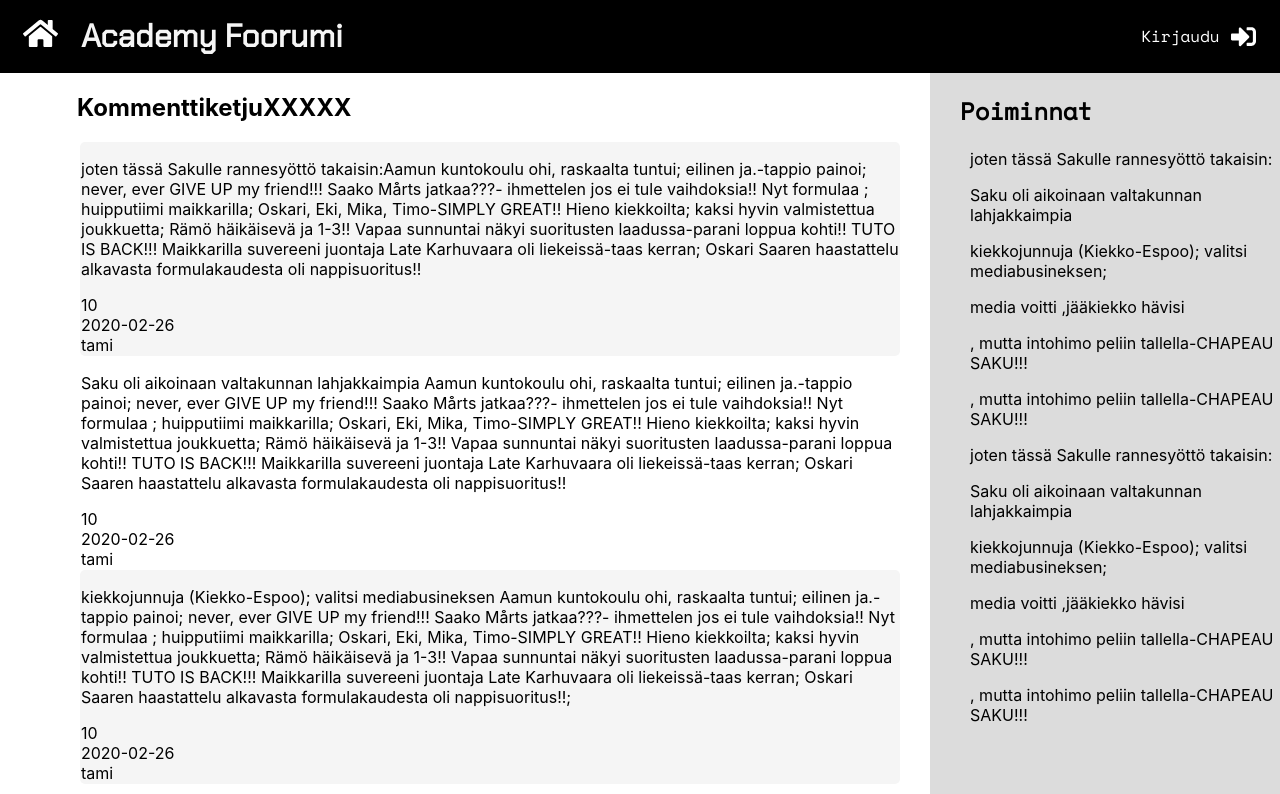
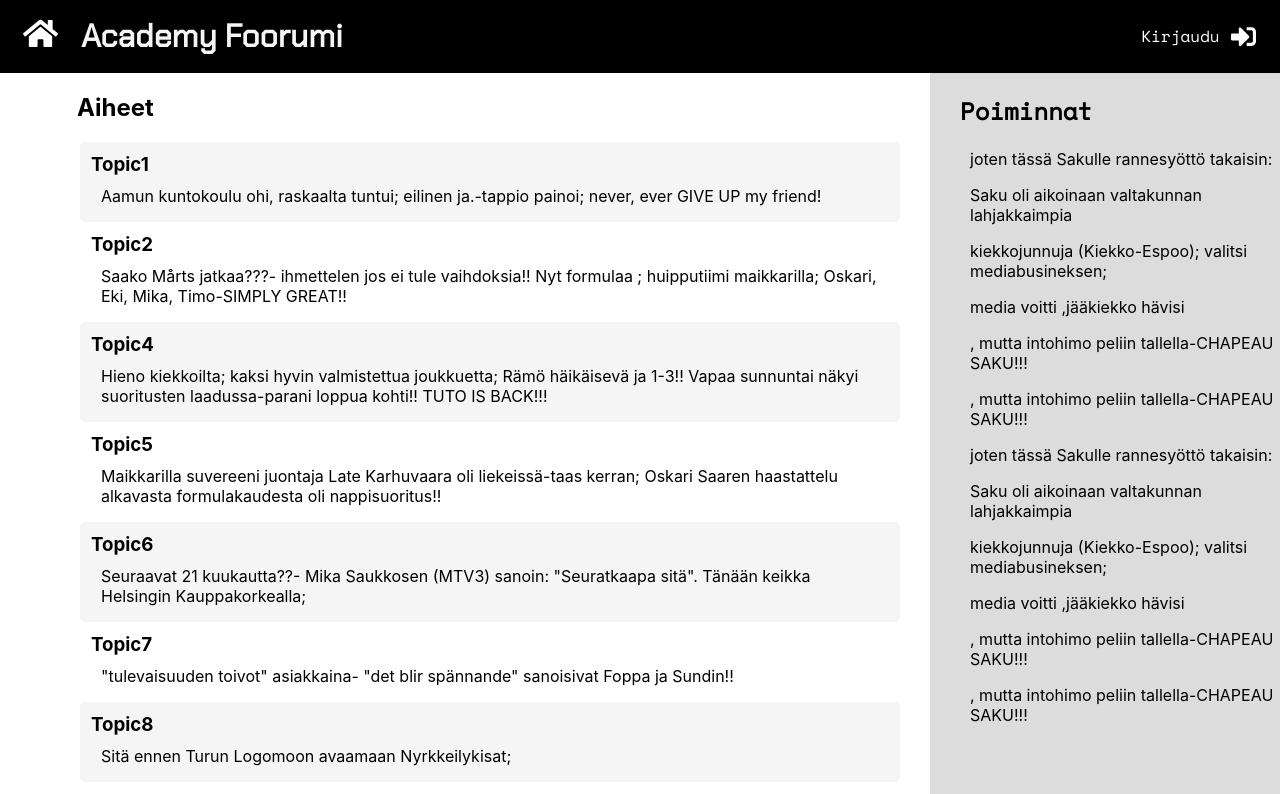
Before and after one commit to PekkaN/ForumFront, a React (Create React App) app: page / in a window 1280 px wide. Shown: the top 794 px of the page. Built offline with nearby package versions, Linux system fonts and the light colour scheme.

Commit message:
refucktoring

```diff
--- a/package.json
+++ b/package.json
@@ -30,5 +30,8 @@
       "last 1 firefox version",
       "last 1 safari version"
     ]
+  },
+  "devDependencies": {
+    "react-router-dom": "^5.1.2"
   }
 }
--- a/src/AllThreadsPage.js
+++ b/src/AllThreadsPage.js
@@ -1,4 +1,3 @@
-import ReactDOM from 'react-dom';
 import React, {Component} from 'react';
 import './Apps.css';
 import signInLogo from './sign-in-alt-solid.svg';
@@ -86,25 +85,7 @@ const threads = [
 const Header = (props) => <h2 className={props.className}>{props.text}</h2>
 const Button = (props)=><button className = {props.className}>{props.name}<img src={props.src} className= {props.imageClass}/></button>
 
-const NavBar = ()=> {
-    return (
-        <div className='Nav'>
-            <Button className = 'HomeButton' src={homePageLogo} imageClass='HomeLogo'/>
-            <MainHeader className='MainHeader' text = 'Academy Foorumi'/>
-            <Button  className = 'LoginButton' name = 'Kirjaudu' src={signInLogo} imageClass='signInLogo'/>
-        </div>
-    )
-}
 const MainHeader = (props)=> <h1 className={props.className}>{props.text}</h1>
-
-/*const Topic = ({name,description}) => {
-    return (
-        <div className='Topic'>
-            <h3 className='TopicName'>{name}</h3>
-            <p className='TopicDescription'>{description}</p>
-        </div>)
-}
-const TopicRows = () => topics.map(topic => <li><Topic name = {topic.name} description={topic.description}/></li>)*/
 
 const Thread = ({name,user,timestamp,replies})=> {
     return (
@@ -121,9 +102,8 @@ const ThreadRows = () => {
             <Thread name = {thread.name} user= {thread.user} timestamp = {thread.timestamp} replies = {thread.replies}/>
         </li>))
 }
-const ThreadRowsWithNameOnly = () =>  threads.map(thread => <li><Thread name = {thread.name}/></li>)
 
-const MainContent = () => {
+const AllThreadsPage = () => {
     return (
         <div className='Main'>
             <Header className='MainThreadsListHeader' text={ 'AiheXXXXX'}/>
@@ -134,26 +114,5 @@ const MainContent = () => {
     )
 }
 
-const SideBar = () => {
-    return (
-        <div className='SideBar'>
-            <Header className='SelectedThreadsHeader'text = 'Poiminnat'/>
-            <ul className='SelectedThreadsList'>
-                {ThreadRowsWithNameOnly()}
-            </ul>
-        </div>
-    )
-}
-
-
-const AllThreadsPage = ()=>{
-    return (
-        <div className='FrontPage'>
-            <NavBar/>
-            <MainContent/>
-            <SideBar/>
-        </div>
-    )
-}
 
 export default AllThreadsPage;
--- a/src/App.js
+++ b/src/App.js
@@ -1,12 +1,20 @@
 import React from 'react';
 import './App.css';
 import FrontPage from "./FrontPage";
-import AllThreadsPage from "./AllThreadsPage"
-import SingleThreadPage from "./SingleThreadPage";
+import Sidebar from "./Sidebar";
+import Navbar from "./Navbar";
+import AllThreadsPage from "./AllThreadsPage";
 
 
 const App = () => {
-  return <SingleThreadPage/>
+
+  return (
+      <div className="FrontPage">
+          <Navbar/>
+          <FrontPage/>
+          <Sidebar/>
+      </div>
+  )
 }
 
 export default App;
--- a/src/FrontPage.js
+++ b/src/FrontPage.js
@@ -1,10 +1,7 @@
-
-import ReactDOM from 'react-dom';
-import React, {Component} from 'react';
+import React from 'react';
 import './Apps.css';
-import signInLogo from './sign-in-alt-solid.svg';
-import homePageLogo from './home-solid.svg';
-
+import Topic from "./Topic";
+import AllThreadPage from './AllThreadsPage';
 
 const topics = [
     {
@@ -45,76 +42,17 @@ const topics = [
     }
 ]
 
-const threads = [
-    {
-        name: 'joten tässä Sakulle rannesyöttö takaisin:'
-    },
-    {
-        name: 'Saku oli aikoinaan valtakunnan lahjakkaimpia '
-    },
-    {
-        name:'kiekkojunnuja (Kiekko-Espoo); valitsi mediabusineksen; '
-    },
-    {
-        name: 'media voitti ,jääkiekko hävisi'
-    },
-    {
-        name: ', mutta intohimo peliin tallella-CHAPEAU SAKU!!!'
-    },
-    {
-        name:', mutta intohimo peliin tallella-CHAPEAU SAKU!!!'
-    },
-    {
-        name: 'joten tässä Sakulle rannesyöttö takaisin:'
-    },
-    {
-        name: 'Saku oli aikoinaan valtakunnan lahjakkaimpia '
-    },
-    {
-        name:'kiekkojunnuja (Kiekko-Espoo); valitsi mediabusineksen; '
-    },
-    {
-        name: 'media voitti ,jääkiekko hävisi'
-    },
-    {
-        name: ', mutta intohimo peliin tallella-CHAPEAU SAKU!!!'
-    },
-    {
-        name:', mutta intohimo peliin tallella-CHAPEAU SAKU!!!'
-    }
-]
+const Header = (props) => <h2 className={props.className}>{props.text}</h2>
+// const Button = (props)=><button className = {props.className}>{props.name}<img src={props.src} className= {props.imageClass}/></button>
+
+
+const MainHeader = (props)=> <h1 className={props.className}>{props.text}</h1>
+
+const TopicRows = () => topics.map(topic => <li><Topic  name = {topic.name} description={topic.description}/></li>)
 
 
 
-
-
-const Header = (props) => <h2 className={props.className}>{props.text}</h2>
-const Button = (props)=><button className = {props.className}>{props.name}<img src={props.src} className= {props.imageClass}/></button>
-
-const NavBar = ()=> {
-    return (
-        <div className='Nav'>
-            <Button className = 'HomeButton' src={homePageLogo} imageClass='HomeLogo'/>
-            <MainHeader className='MainHeader' text = 'Academy Foorumi'/>
-            <Button  className = 'LoginButton' name = 'Kirjaudu' src={signInLogo} imageClass='signInLogo'/>
-        </div>
-    )
-}
-const MainHeader = (props)=> <h1 className={props.className}>{props.text}</h1>
-
-const Topic = ({name,description}) => {
-    return (
-        <div className='Topic'>
-            <h3 className='TopicName'>{name}</h3>
-            <p className='TopicDescription'>{description}</p>
-        </div>)
-}
-const TopicRows = () => topics.map(topic => <li><Topic name = {topic.name} description={topic.description}/></li>)
-
-const Thread = ({name})=> (<div><p>{name}</p></div>)
-const ThreadRows = () => threads.map(thread => <li><Thread name = {thread.name}/></li>)
-
-const MainContent = () => {
+const FrontPage = () => {
     return (
         <div className='Main'>
             <Header className='TopicsListHeader' text={ 'Aiheet'}/>
@@ -125,26 +63,4 @@ const MainContent = () => {
     )
 }
 
-const SideBar = () => {
-    return (
-        <div className='SideBar'>
-            <Header className='SelectedThreadsHeader'text = 'Poiminnat'/>
-            <ul className='SelectedThreadsList'>
-                {ThreadRows()}
-            </ul>
-        </div>
-    )
-}
-
-
-const FrontPage = ()=>{
-    return (
-        <div className='FrontPage'>
-            <NavBar/>
-            <MainContent/>
-            <SideBar/>
-        </div>
-    )
-}
-
 export default FrontPage;
--- /dev/null
+++ b/src/Navbar.js
@@ -0,0 +1,21 @@
+import React from 'react';
+import './Apps.css';
+import signLogo from "./sign-in-alt-solid.svg";
+import homeLogo from './home-solid.svg';
+
+const MainHeader = (props)=> <h1 className={props.className}>{props.text}</h1>
+const Button = (props)=><button className = {props.className}>{props.name}<img src={props.src} className= {props.imageClass}/></button>
+
+
+    const Navbar = () => {
+
+        return (
+            <div className='Nav'>
+                <Button className='HomeButton' src={homeLogo} imageClass='HomeLogo'/>
+                <MainHeader className='MainHeader' text='Academy Foorumi'/>
+                <Button className='LoginButton' name='Kirjaudu' src={signLogo} imageClass='signInLogo'/>
+            </div>
+        )
+    }
+
+export default Navbar;
--- /dev/null
+++ b/src/Sidebar.js
@@ -0,0 +1,59 @@
+import React from "react";
+import './Apps.css';
+import Thread from './Thread'
+
+
+const threads = [
+    {
+        name: 'joten tässä Sakulle rannesyöttö takaisin:'
+    },
+    {
+        name: 'Saku oli aikoinaan valtakunnan lahjakkaimpia '
+    },
+    {
+        name:'kiekkojunnuja (Kiekko-Espoo); valitsi mediabusineksen; '
+    },
+    {
+        name: 'media voitti ,jääkiekko hävisi'
+    },
+    {
+        name: ', mutta intohimo peliin tallella-CHAPEAU SAKU!!!'
+    },
+    {
+        name:', mutta intohimo peliin tallella-CHAPEAU SAKU!!!'
+    },
+    {
+        name: 'joten tässä Sakulle rannesyöttö takaisin:'
+    },
+    {
+        name: 'Saku oli aikoinaan valtakunnan lahjakkaimpia '
+    },
+    {
+        name:'kiekkojunnuja (Kiekko-Espoo); valitsi mediabusineksen; '
+    },
+    {
+        name: 'media voitti ,jääkiekko hävisi'
+    },
+    {
+        name: ', mutta intohimo peliin tallella-CHAPEAU SAKU!!!'
+    },
+    {
+        name:', mutta intohimo peliin tallella-CHAPEAU SAKU!!!'
+    }
+]
+
+const ThreadRows = () => threads.map(thread => <li><Thread name = {thread.name}/></li>)
+const Header = (props) => <h2 className={props.className}>{props.text}</h2>
+
+        const Sidebar = () => {
+            return (
+                <div className='SideBar'>
+                    <Header className='SelectedThreadsHeader' text='Poiminnat'/>
+                    <ul className='SelectedThreadsList'>
+                        {ThreadRows()}
+                    </ul>
+                </div>
+            )
+        }
+
+export default Sidebar;
--- /dev/null
+++ b/src/Thread.js
@@ -0,0 +1,5 @@
+import React from "react";
+
+const Thread = ({name})=> (<div><p>{name}</p></div>)
+
+export default Thread;
--- /dev/null
+++ b/src/Topic.js
@@ -0,0 +1,14 @@
+import React from "react";
+
+
+
+
+    const Topic = ({name, description}) => {
+        return (
+            <div className='Topic'>
+                <h3 className='TopicName'>{name}</h3>
+                <p className='TopicDescription'>{description}</p>
+            </div>)
+    }
+
+export default Topic;
```
Also changed, not shown: 1 other file (tests, documents, lock files or other folders).
